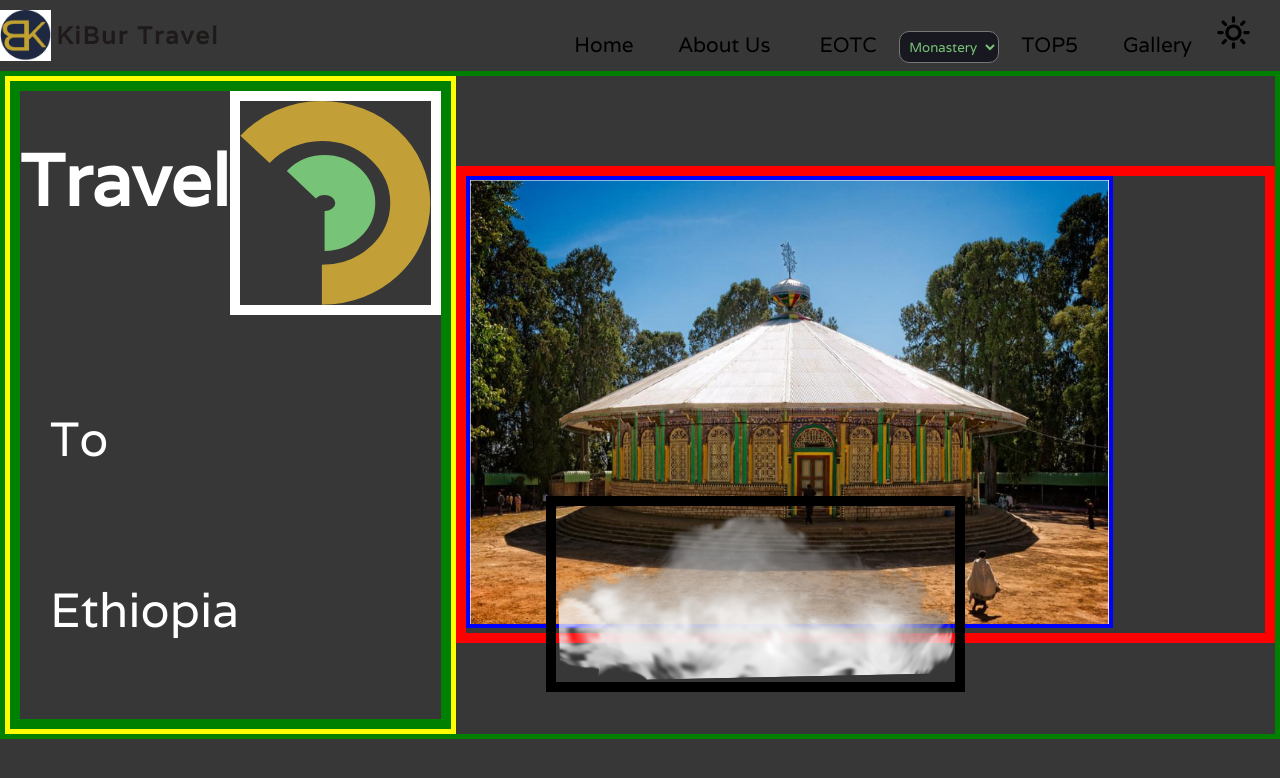
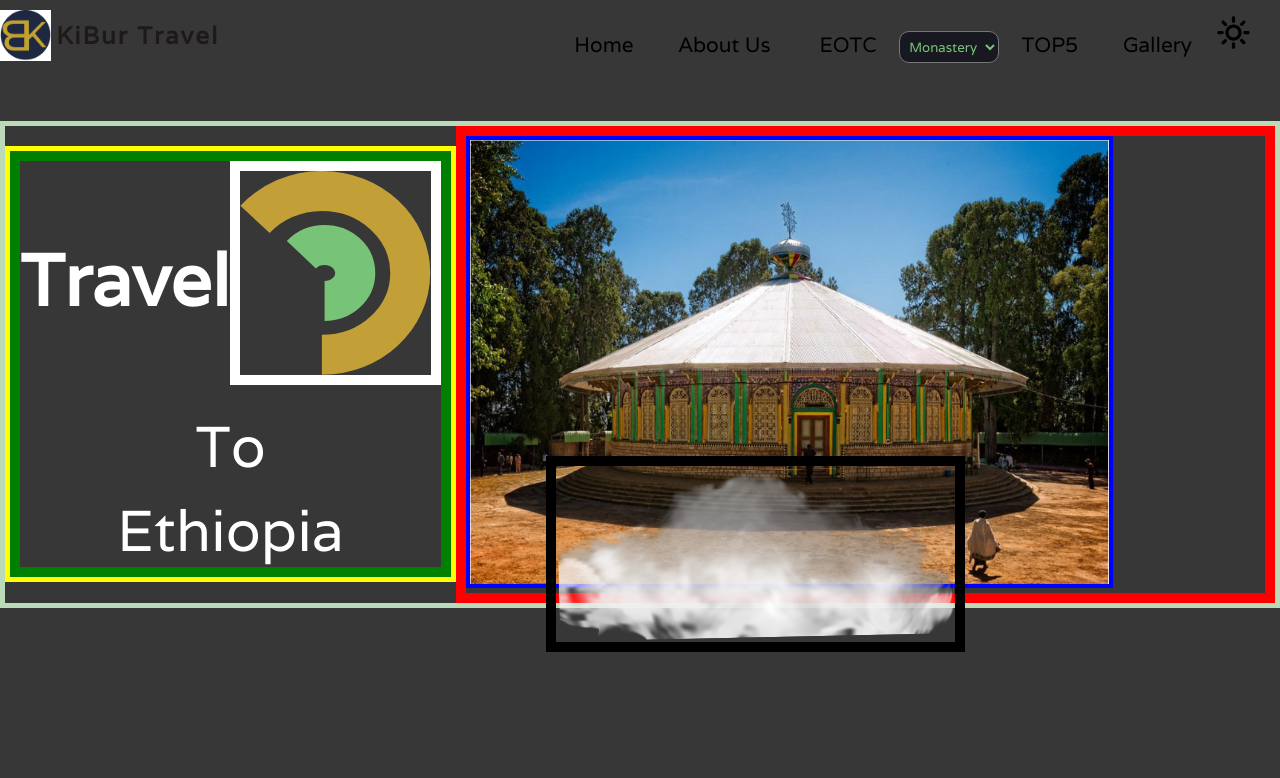
Before and after one commit to biruk-anley/Portfolio_Using_React.js, a React (Create React App) app: page / in a window 1280 px wide. Shown: the top 778 px of the page. Built offline with nearby package versions, Linux system fonts and the light colour scheme; a web font is replaced by a local one.

Commit message:
update css for home

```diff
--- a/src/App.css
+++ b/src/App.css
@@ -6,11 +6,13 @@ body{
     margin: 0;
     padding: 0;
     font-family: 'Varela';;
-    color: red;
+    color: rgb(113, 62, 255);
     height: 100vh;
 }
 p{
-    padding: 30px;
+    padding-top:10px;
+    font-size: 1.2em;
+    margin: 0;
 }
 
 .lightmodeicon img{
@@ -23,20 +25,22 @@ p{
     font-size:3em;
     color: white;
     border: 10px solid green;
+    display:flex;
+    flex-direction:column;
+    align-items: center;
+}
 
-}
-.home-travel-title h2{
-    margin-top:0;
-}
 .church-img{
     border: 4px solid blue;
     width: 80%;
 }
 .Home-content{
-    border: 5px solid green;
+    border: 5px solid rgb(186, 218, 186);
     display:flex;
+    /* height: 90vh; */
     align-items:center;
     justify-content:space-around;
+    margin-top:50px ;
 
 }
 .Home-content-one{
@@ -82,6 +86,10 @@ p{
 @media (max-width:910px) {
     .Home-content{
         flex-direction:column;
+        display:flex;
+
+        align-items:center;
+        justify-content:space-around;
     }
     .cloud{
         top: 70%;
```
